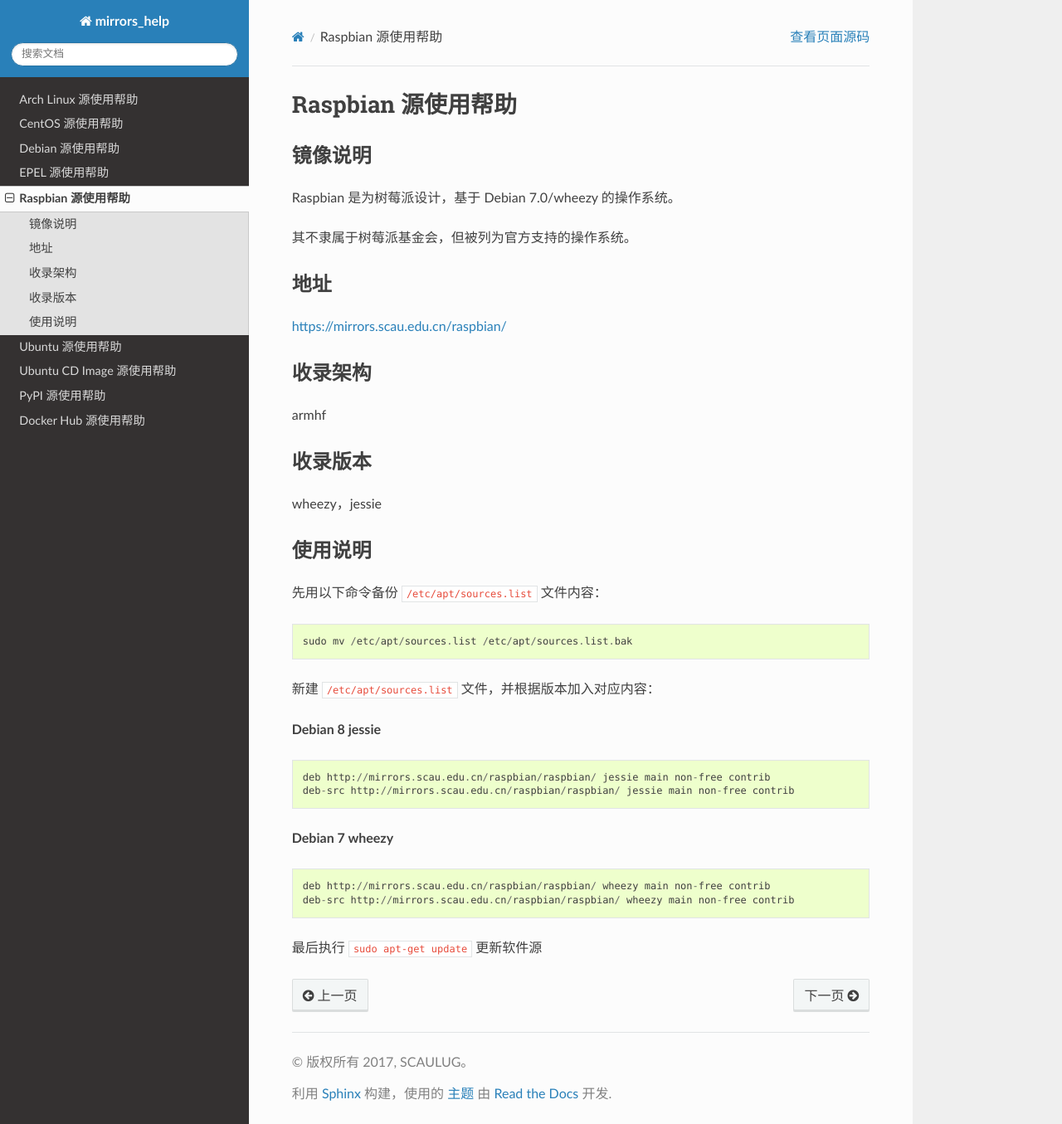
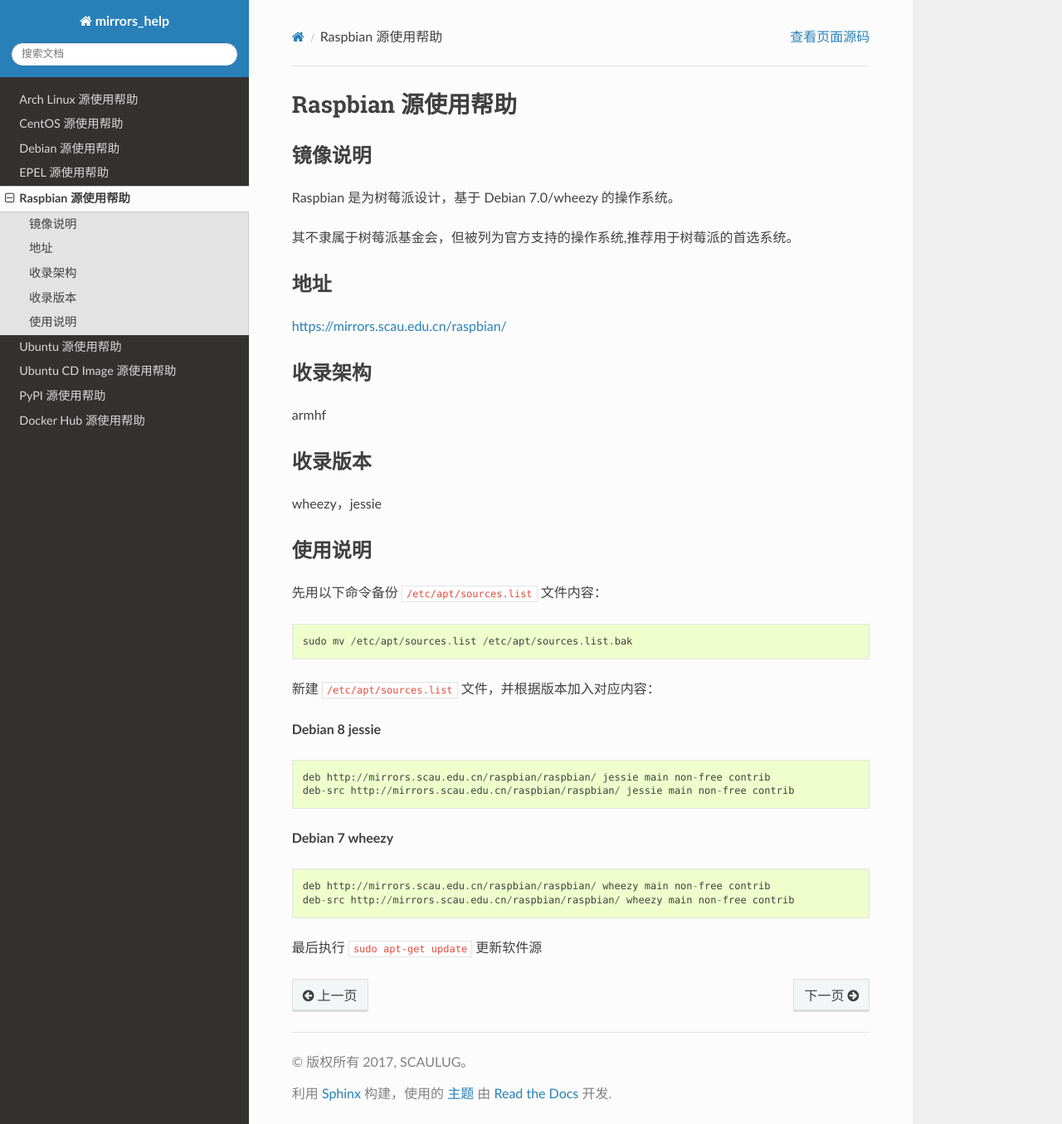
Before and after one commit to SCAULUG/Mirrors-Help, a Sphinx documentation site: the page built from source/raspbian.rst, in a window 1280 px wide and 1355 px high. Shown: the whole window at 83% size. Built offline with Sphinx 7.4.7 and the Read the Docs theme 2.0.0, drawn with Linux system fonts in a browser that asks for light colours.

Commit message:
fix some error

```diff
--- a/source/pypi.rst
+++ b/source/pypi.rst
@@ -3,7 +3,7 @@
 ================
 
 镜像说明
-======
+========
 
 PyPI(pip) 软件源.
 
--- a/source/raspbian.rst
+++ b/source/raspbian.rst
@@ -7,7 +7,7 @@
 
 Raspbian 是为树莓派设计，基于 Debian 7.0/wheezy 的操作系统。
 
-其不隶属于树莓派基金会，但被列为官方支持的操作系统。
+其不隶属于树莓派基金会，但被列为官方支持的操作系统,推荐用于树莓派的首选系统。
 
 地址
 ====
```
